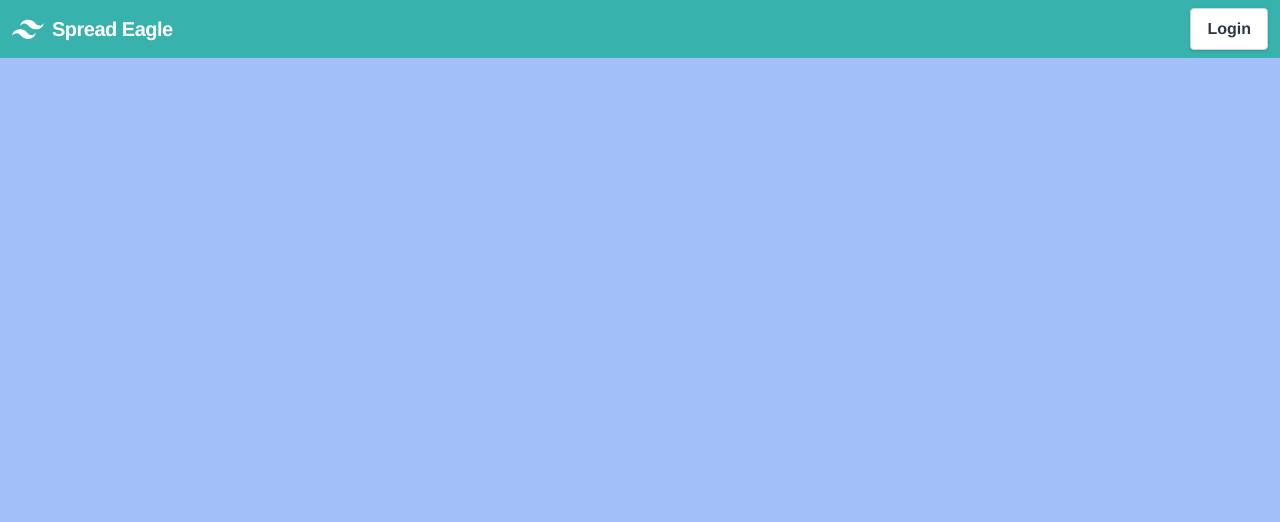
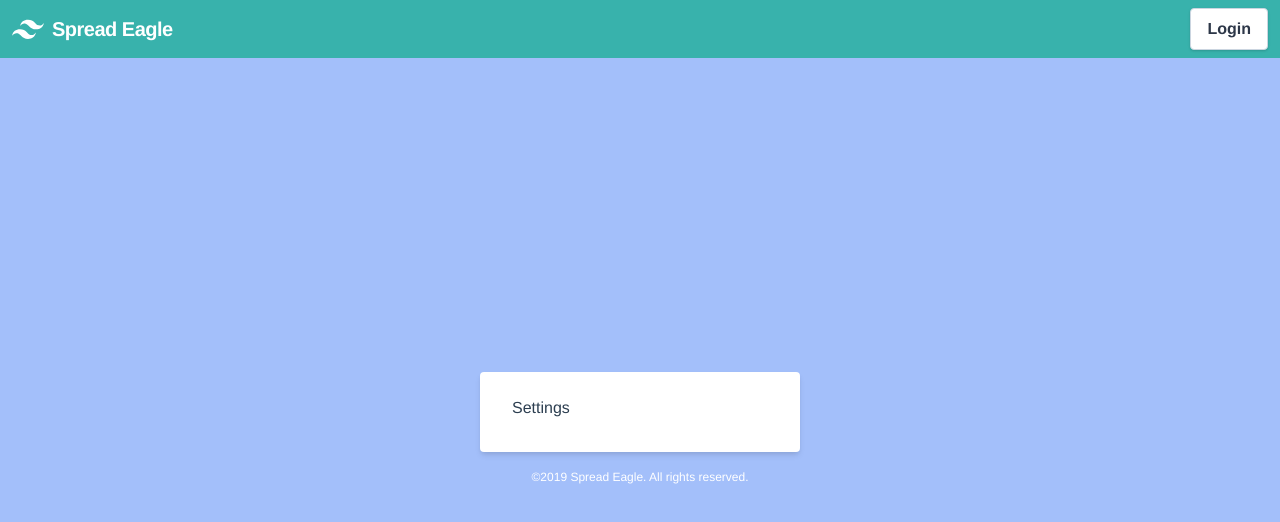
Before and after one commit to Miltage/poast, a Vue app: page /settings in a window 1280 px wide. Shown: the top 522 px of the page. Built offline with nearby package versions, Linux system fonts and the light colour scheme; no server answers; what vue-async-computed would draw is missing.

Commit message:
Add settings page

```diff
--- a/src/components/NavBar.vue
+++ b/src/components/NavBar.vue
@@ -45,10 +45,15 @@
         />
         <div
           v-if="showList"
+          @click="showList = false"
           class="absolute flex justify-center right-0 mr-5 mt-16 w-32 flex px-4 py-2 bg-white rounded-lg shadow"
         >
           <ul>
-            <li class="cursor-pointer hover:text-blue-400">Settings</li>
+            <router-link to="/settings"
+              ><li class="cursor-pointer hover:text-blue-400">
+                Settings
+              </li></router-link
+            >
             <li @click="logout" class="cursor-pointer hover:text-blue-400">
               Log out
             </li>
--- a/src/router.js
+++ b/src/router.js
@@ -5,6 +5,7 @@ import Login from "./views/Login.vue";
 import Logout from "./views/Logout.vue";
 import Submit from "./views/Submit.vue";
 import Register from "./views/Register.vue";
+import Settings from "./views/Settings.vue";
 
 import firebase from "firebase";
 
@@ -50,6 +51,11 @@ const router = new Router({
       component: Register
     },
     {
+      path: "/settings",
+      name: "settings",
+      component: Settings
+    },
+    {
       path: "/about",
       name: "about",
       // route level code-splitting
--- /dev/null
+++ b/src/views/Settings.vue
@@ -0,0 +1,23 @@
+<template>
+  <div class="login h-screen flex items-center justify-center">
+    <div class="w-full max-w-xs text-left">
+      <div class="bg-white shadow-md rounded px-8 pt-6 pb-8 mb-4">
+        Settings
+      </div>
+      <p class="text-center text-white text-xs">
+        &copy;2019 Spread Eagle. All rights reserved.
+      </p>
+    </div>
+  </div>
+</template>
+
+<script>
+export default {
+  name: "register",
+  data() {
+    return {};
+  },
+  asyncComputed: {},
+  methods: {}
+};
+</script>
```
